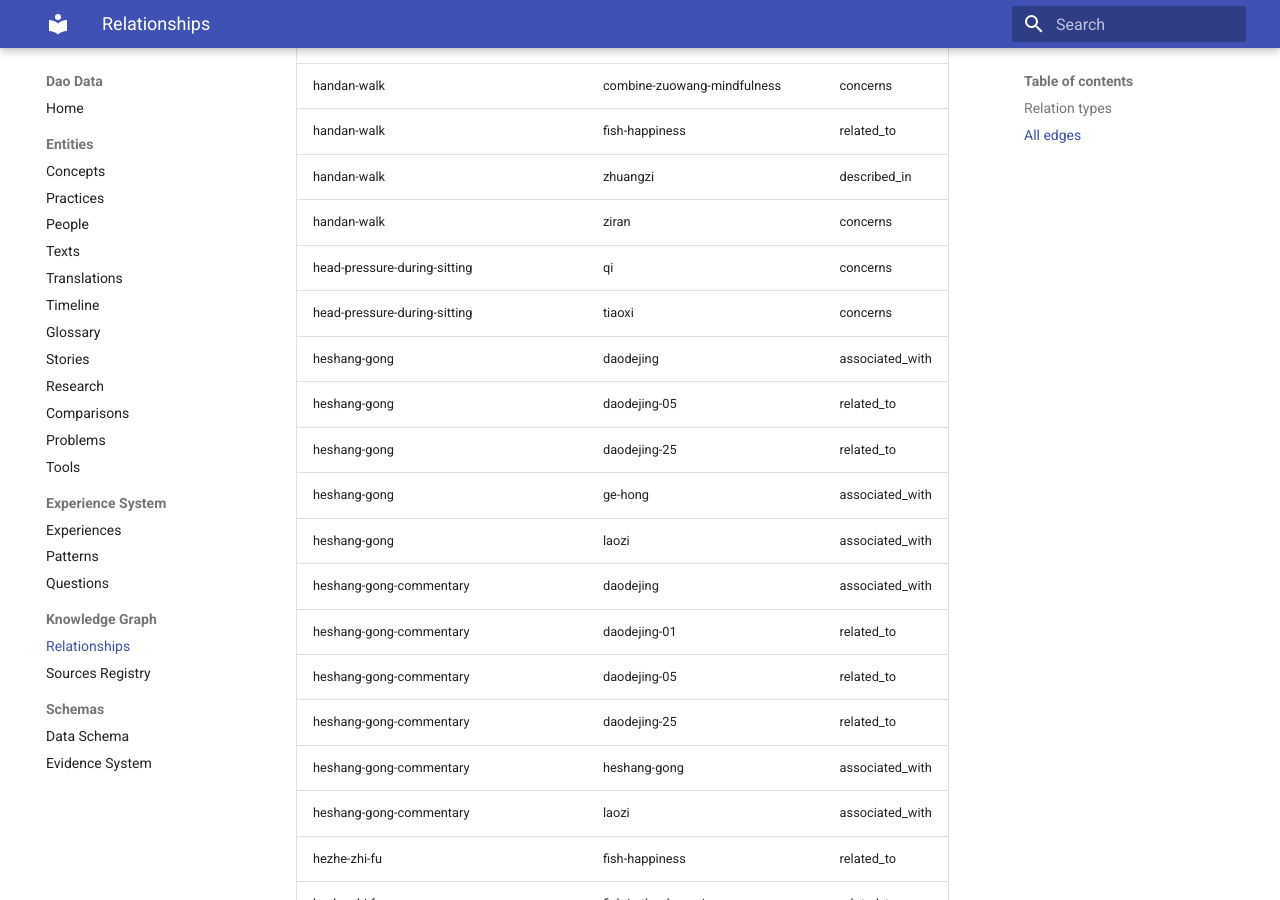
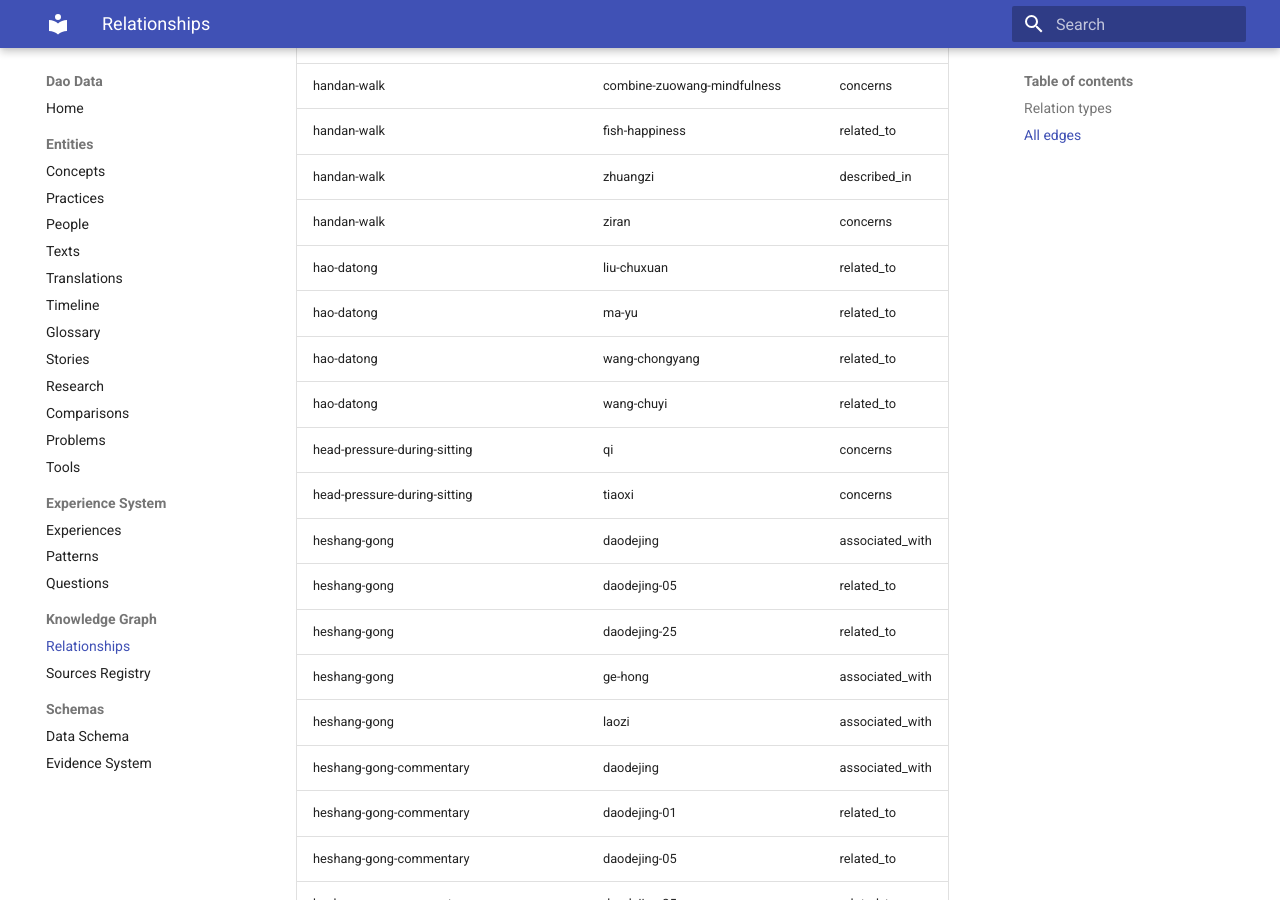
Before and after one commit to martinxionbiotech-max/data.dao, an MkDocs documentation site: the page built from docs/graph/relationships.md, in a window 1280 px wide and 900 px high, scrolled down 32331 px. Built offline with MkDocs 1.6.1 and Material for MkDocs 9.7.7, drawn with Linux system fonts in a browser that asks for light colours; some of the changed text lies outside the part shown.

```diff
--- a/docs/graph/relationships.md
+++ b/docs/graph/relationships.md
@@ -717,6 +717,10 @@ Knowledge-graph edges — 1553 total. Top-level key: `items` in
 | handan-walk | fish-happiness | related_to |
 | handan-walk | zhuangzi | described_in |
 | handan-walk | ziran | concerns |
+| hao-datong | liu-chuxuan | related_to |
+| hao-datong | ma-yu | related_to |
+| hao-datong | wang-chongyang | related_to |
+| hao-datong | wang-chuyi | related_to |
 | head-pressure-during-sitting | qi | concerns |
 | head-pressure-during-sitting | tiaoxi | concerns |
 | heshang-gong | daodejing | associated_with |
@@ -929,6 +933,11 @@ Knowledge-graph edges — 1553 total. Top-level key: `items` in
 | lin-hui-qi-bi | zhuangzi | described_in |
 | lindahl-2017 | can-sitting-go-wrong | informs |
 | lindahl-2017 | farias-adverse-events-2020 | related_to |
+| liu-chuxuan | hao-datong | related_to |
+| liu-chuxuan | ma-yu | related_to |
+| liu-chuxuan | qiu-chuji | related_to |
+| liu-chuxuan | tan-chuduan | related_to |
+| liu-chuxuan | wang-chongyang | related_to |
 | losing-body-awareness | xu | concerns |
 | losing-body-awareness | zuowang | concerns |
 | lu-xiujing | kou-qianzhi | related_to |
```
Also changed, not shown: other parts of docs/graph/relationships.md (+5 -5 lines), docs/entities/index.md (+1 -1 lines), docs/entities/people.md (+3 -1 lines).
